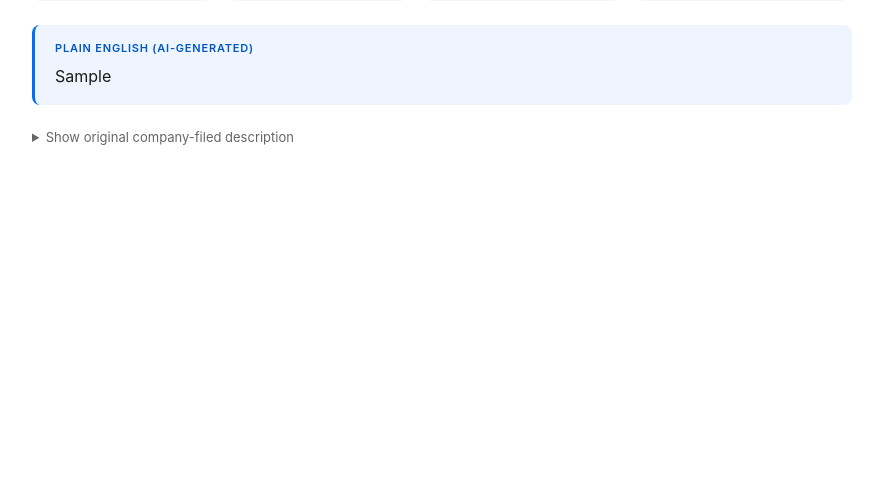
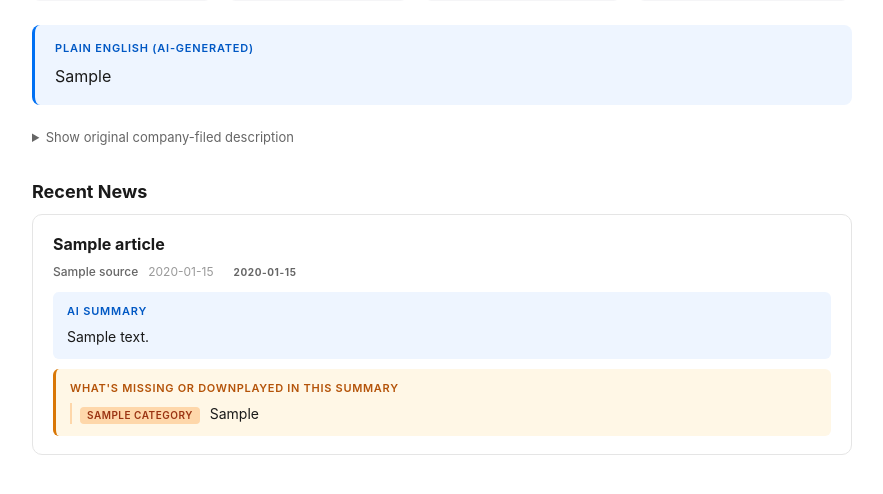
Before and after one commit to artdoss/Stock-Research, a Flask app: template templates/stock.html in a window 1280 px wide. Shown: the part 231-725 px from the top of the page, without its empty margins (198-1081 px from the left). Run offline with Flask 3, Linux system fonts and the light colour scheme; the template is opened without the code that fills it: most values are stand-ins (such as "Sample title", 1, 10 or a date in 2020).

Commit message:
Add news feed with bias-detection layer for beginners

````diff
--- a/main.py
+++ b/main.py
@@ -1,15 +1,32 @@
 import os
+import re
+import json
 import requests
+from concurrent.futures import ThreadPoolExecutor
 from flask import Flask, render_template, request
+from markupsafe import Markup, escape
 from anthropic import Anthropic
 
 app = Flask(__name__)
+
+
+@app.template_filter("bold_md")
+def bold_md(text):
+    """Convert **markdown bold** to <strong> tags. Escapes any other HTML
+    in the input to keep AI-generated content safe to render."""
+    if not text:
+        return ""
+    escaped = str(escape(text))
+    bolded = re.sub(r"\*\*(.+?)\*\*", r"<strong>\1</strong>", escaped)
+    return Markup(bolded)
 
 FMP_API_KEY = os.environ.get("FMP_API_KEY")
 NEWSAPI_KEY = os.environ.get("NEWSAPI_KEY")
 ANTHROPIC_API_KEY = os.environ.get("ANTHROPIC_API_KEY")
 
 claude = Anthropic(api_key=ANTHROPIC_API_KEY)
+
+CLAUDE_MODEL = "claude-sonnet-4-6"
 
 
 def get_plain_english_summary(company):
@@ -29,13 +46,143 @@ Output ONLY the rewritten summary. No preamble, headers, or explanations."""
 
     try:
         message = claude.messages.create(
-            model="claude-sonnet-4-6",
+            model=CLAUDE_MODEL,
             max_tokens=500,
             messages=[{"role": "user", "content": prompt}],
         )
         return message.content[0].text
     except Exception as e:
         return f"(AI summary unavailable: {e})"
+
+
+def get_news(company_name, limit=4):
+    """Fetch recent news articles about the company, deduped by title and content."""
+    if not NEWSAPI_KEY:
+        return []
+    url = "https://newsapi.org/v2/everything"
+    params = {
+        "q": f'"{company_name}"',
+        "language": "en",
+        "sortBy": "publishedAt",
+        "pageSize": 20,
+        "apiKey": NEWSAPI_KEY,
+    }
+    try:
+        response = requests.get(url, params=params, timeout=10)
+        data = response.json()
+    except Exception:
+        return []
+    if data.get("status") != "ok":
+        return []
+
+    raw = data.get("articles", [])
+
+    seen_titles = set()
+    seen_descriptions = set()
+    seen_urls = set()
+    unique = []
+    for art in raw:
+        title = (art.get("title") or "").strip()
+        url_ = art.get("url") or ""
+        desc = (art.get("description") or "")[:200].strip().lower()
+
+        if not title or title.lower() in ("[removed]", "removed"):
+            continue
+
+        title_key = title.lower()[:80]
+
+        if title_key in seen_titles or url_ in seen_urls or (desc and desc in seen_descriptions):
+            continue
+
+        seen_titles.add(title_key)
+        seen_urls.add(url_)
+        if desc:
+            seen_descriptions.add(desc)
+        unique.append(art)
+        if len(unique) >= limit:
+            break
+
+    return unique
+
+
+def analyze_article(article, company):
+    """Use Claude to summarize, classify sentiment, and identify substantive gaps."""
+    title = article.get("title") or ""
+    source = (article.get("source") or {}).get("name") or "Unknown"
+    snippet = article.get("description") or article.get("content") or ""
+    company_name = company.get("companyName") or ""
+    industry = company.get("industry") or ""
+
+    prompt = f"""You are analyzing a news headline + snippet about {company_name} ({industry}). A typical reader sees only this snippet on a stock app, not the full article. Your audience is a BEGINNER-to-INTERMEDIATE investor — someone who knows what a stock is and roughly what "market cap" means, but who does NOT have a finance background. They may not know what "antitrust," "gross margin," "revenue exposure," or "upgrade cycle" mean unless you explain.
+
+Your job:
+
+1. Write a neutral 2-sentence summary of what the snippet actually says. Plain English, no jargon.
+2. Classify sentiment toward the company: positive, negative, or neutral.
+3. Identify what's missing or downplayed — but go beyond word-choice critique. Tell an investor what they SHOULD KNOW that this snippet leaves out, using your background knowledge of {company_name} where confident.
+
+Categories (pick the best fit per item):
+
+- buried_risk: Risks mentioned but glossed over, OR known significant risks/headwinds for {company_name} that the article doesn't mention but a careful investor should weigh.
+- missing_context: Specific facts, recent events, financial trends, or competitive dynamics an investor would want to know to interpret this article. Provide the actual context.
+- removed_uncertainty: Hedging language in the snippet ("may", "could", "alleged", "reportedly") presented as fact, OR strong claims that aren't sourced.
+- framing_shift: Whose viewpoint dominates; selective emphasis; what the headline foregrounds vs. what gets buried.
+- source_dodging: What the company, executives, or officials in the article appear to avoid stating directly.
+
+WRITING RULES for each "what_got_lost":
+- LEAD WITH A BOLD TAKEAWAY that DELIVERS the answer or insight, wrapped in markdown asterisks like **this**. The bold sentence should give the substantive answer to the gap — not pose a question and walk away.
+- Follow the bold takeaway with 1-2 sentences of concrete context: specific numbers, recent events, or trends. When you don't know exact numbers, give a directional answer ("iPhone sales have been roughly flat for several years") rather than fabricating precise figures.
+- Briefly define any financial or industry term you use, inline. (Example: "antitrust scrutiny — meaning the government is investigating whether the company is competing unfairly")
+- Spell out acronyms (DOJ -> "the U.S. Department of Justice"; SEC -> "the Securities and Exchange Commission, the agency that regulates U.S. stock markets").
+- Use everyday words: "money" or "sales" instead of "revenue" or "exposure" where possible; "fewer customers upgrading" instead of "weaker upgrade cycle".
+- Total length per item: 2-3 sentences. Be tight.
+- Do NOT fabricate specific numbers or events. If you're not confident, hedge with a range or general trend, but DO answer — never just flag a missing number without supplying any answer.
+- Skip items where you can't supply at least a directional answer. Better to omit than to leave the user with more questions.
+
+GOOD example items:
+
+{{"category": "buried_risk", "what_got_lost": "**iPhone sales have basically stopped growing — they've been roughly flat for the past several years**, after long stretches of double-digit growth. The iPhone is still over half of Apple's total sales, so when it stalls, the whole company's growth slows. A new CEO would inherit this problem on day one."}}
+
+{{"category": "missing_context", "what_got_lost": "**About 18 cents of every dollar Apple makes comes from selling things in China**, which makes Apple unusually exposed to U.S.-China political tensions. If trade restrictions tighten or Chinese consumers shift to local brands like Huawei, that revenue is at risk."}}
+
+BAD example (poses a question without answering — DO NOT do this):
+{{"category": "missing_context", "what_got_lost": "The snippet doesn't say whether iPhone sales were better than last year — which would be the key comparison for judging growth."}}
+
+The BAD example asks a question and leaves the user to find the answer themselves. That defeats the purpose of this tool. ANSWER THE QUESTION using your knowledge. If you can't, skip the item.
+
+Output 0-4 items. Quality and answer-completeness over quantity.
+
+Article title: {title}
+Source: {source}
+Snippet: {snippet}
+
+Respond in this exact JSON format. No preamble, no markdown fences, no explanation outside the JSON:
+{{
+  "summary": "...",
+  "sentiment": "positive" or "negative" or "neutral",
+  "lost_in_summary": [
+    {{"category": "removed_uncertainty|buried_risk|framing_shift|source_dodging|missing_context", "what_got_lost": "specific substantive thing in plain English"}}
+  ]
+}}"""
+
+    try:
+        message = claude.messages.create(
+            model=CLAUDE_MODEL,
+            max_tokens=1000,
+            messages=[{"role": "user", "content": prompt}],
+        )
+        text = message.content[0].text.strip()
+        if text.startswith("```"):
+            text = text.split("\n", 1)[1] if "\n" in text else text
+            text = text.rsplit("```", 1)[0].strip()
+        return json.loads(text)
+    except Exception as e:
+        return {
+            "summary": snippet[:200],
+            "sentiment": "neutral",
+            "lost_in_summary": [],
+            "_error": str(e),
+        }
 
 
 @app.route("/")
@@ -67,7 +214,32 @@ def stock():
 
     company = data[0]
     plain_english = get_plain_english_summary(company)
-    return render_template("stock.html", company=company, plain_english=plain_english)
+
+    raw_articles = get_news(company.get("companyName") or ticker, limit=4)
+
+    if raw_articles:
+        with ThreadPoolExecutor(max_workers=4) as executor:
+            futures = [executor.submit(analyze_article, art, company) for art in raw_articles]
+            analyses = [f.result() for f in futures]
+    else:
+        analyses = []
+
+    articles = []
+    for art, analysis in zip(raw_articles, analyses):
+        articles.append({
+            "title": art.get("title"),
+            "source": (art.get("source") or {}).get("name") or "Unknown",
+            "url": art.get("url"),
+            "published_at": art.get("publishedAt"),
+            "analysis": analysis,
+        })
+
+    return render_template(
+        "stock.html",
+        company=company,
+        plain_english=plain_english,
+        articles=articles,
+    )
 
 
 if __name__ == "__main__":
--- a/templates/stock.html
+++ b/templates/stock.html
@@ -8,19 +8,41 @@
         a { color: #0070f3; text-decoration: none; }
         a:hover { text-decoration: underline; }
         h1 { font-size: 28px; margin-bottom: 4px; }
+        h2 { font-size: 18px; margin-top: 36px; margin-bottom: 12px; }
         .symbol { color: #666; font-weight: normal; }
         .stats { display: flex; gap: 16px; flex-wrap: wrap; margin: 24px 0; }
         .stat { background: #f5f5f7; padding: 16px 20px; border-radius: 8px; min-width: 140px; }
         .stat-label { font-size: 12px; color: #666; text-transform: uppercase; letter-spacing: 0.5px; }
         .stat-value { font-size: 20px; font-weight: 600; margin-top: 4px; }
-        .description { line-height: 1.65; margin: 20px 0; color: #333; }
-        h2 { font-size: 18px; margin-top: 32px; }
         .ai-section { background: #eef5ff; border-left: 3px solid #0070f3; padding: 16px 20px; border-radius: 8px; margin: 24px 0; }
         .ai-label { font-size: 11px; text-transform: uppercase; letter-spacing: 0.8px; color: #0058c4; font-weight: 600; margin-bottom: 8px; }
         .ai-summary { line-height: 1.65; margin: 0; }
         details.official { margin-top: 16px; color: #555; }
         details.official summary { cursor: pointer; font-size: 13px; color: #666; }
         details.official p { margin-top: 8px; line-height: 1.6; font-size: 14px; }
+
+        .news-feed { margin-top: 8px; }
+        .article { border: 1px solid #e5e5e5; border-radius: 10px; padding: 18px 20px; margin-bottom: 16px; background: #fff; }
+        .article h3 { font-size: 16px; margin: 0 0 8px 0; line-height: 1.4; }
+        .article h3 a { color: #1a1a1a; }
+        .article h3 a:hover { color: #0070f3; text-decoration: underline; }
+        .meta { display: flex; gap: 10px; align-items: center; font-size: 12px; color: #666; margin-bottom: 12px; flex-wrap: wrap; }
+        .source { font-weight: 500; }
+        .published { color: #999; }
+        .sentiment { padding: 2px 10px; border-radius: 12px; font-size: 10px; text-transform: uppercase; letter-spacing: 0.6px; font-weight: 700; }
+        .sentiment-positive { background: #e6f7ed; color: #0a6f2c; }
+        .sentiment-negative { background: #fde7ea; color: #b00020; }
+        .sentiment-neutral { background: #eee; color: #555; }
+        .article-summary { background: #eef5ff; padding: 12px 14px; border-radius: 6px; margin: 0 0 10px 0; }
+        .article-summary .ai-label { color: #0058c4; }
+        .article-summary p { margin: 0; line-height: 1.55; font-size: 14px; }
+        .bias-box { background: #fff7e6; border-left: 3px solid #d97706; padding: 12px 14px; border-radius: 6px; margin: 0; }
+        .bias-box .bias-label { font-size: 11px; text-transform: uppercase; letter-spacing: 0.7px; font-weight: 600; color: #b45309; margin-bottom: 8px; }
+        .bias-box ul { margin: 0; padding-left: 0; list-style: none; }
+        .bias-box li { line-height: 1.5; margin-bottom: 8px; font-size: 14px; padding-left: 8px; border-left: 2px solid #fed7aa; }
+        .bias-box li:last-child { margin-bottom: 0; }
+        .bias-category { display: inline-block; background: #fed7aa; color: #9a3412; padding: 1px 7px; border-radius: 4px; font-size: 10px; text-transform: uppercase; letter-spacing: 0.5px; font-weight: 600; margin-right: 6px; }
+        .empty { color: #888; font-style: italic; }
     </style>
 </head>
 <body>
@@ -42,5 +64,42 @@
         <summary>Show original company-filed description</summary>
         <p>{{ company.description }}</p>
     </details>
+
+    <h2>Recent News</h2>
+    {% if articles %}
+    <div class="news-feed">
+        {% for article in articles %}
+        <div class="article">
+            <h3><a href="{{ article.url }}" target="_blank" rel="noopener">{{ article.title }}</a></h3>
+            <div class="meta">
+                <span class="source">{{ article.source }}</span>
+                {% if article.published_at %}<span class="published">{{ article.published_at[:10] }}</span>{% endif %}
+                <span class="sentiment sentiment-{{ article.analysis.sentiment }}">{{ article.analysis.sentiment }}</span>
+            </div>
+
+            <div class="article-summary">
+                <div class="ai-label">AI Summary</div>
+                <p>{{ article.analysis.summary }}</p>
+            </div>
+
+            {% if article.analysis.lost_in_summary %}
+            <div class="bias-box">
+                <div class="bias-label">What's missing or downplayed in this summary</div>
+                <ul>
+                    {% for item in article.analysis.lost_in_summary %}
+                    <li>
+                        <span class="bias-category">{{ item.category|replace('_', ' ') }}</span>
+                        {{ item.what_got_lost | bold_md }}
+                    </li>
+                    {% endfor %}
+                </ul>
+            </div>
+            {% endif %}
+        </div>
+        {% endfor %}
+    </div>
+    {% else %}
+    <p class="empty">No recent articles found for this company.</p>
+    {% endif %}
 </body>
 </html>
````
